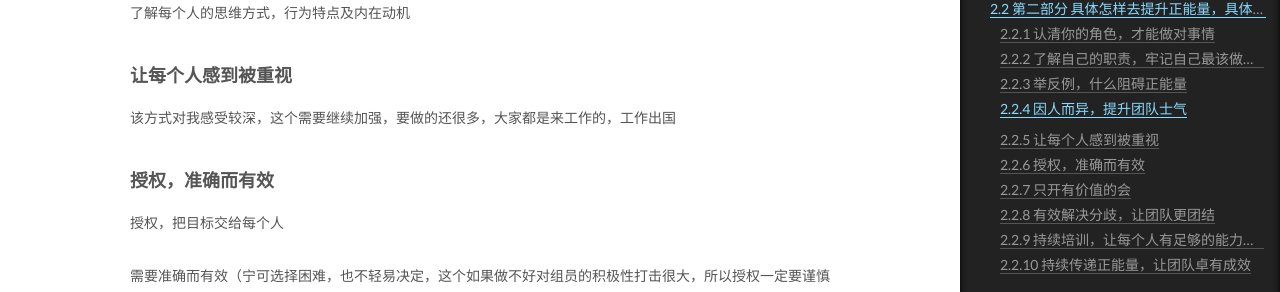
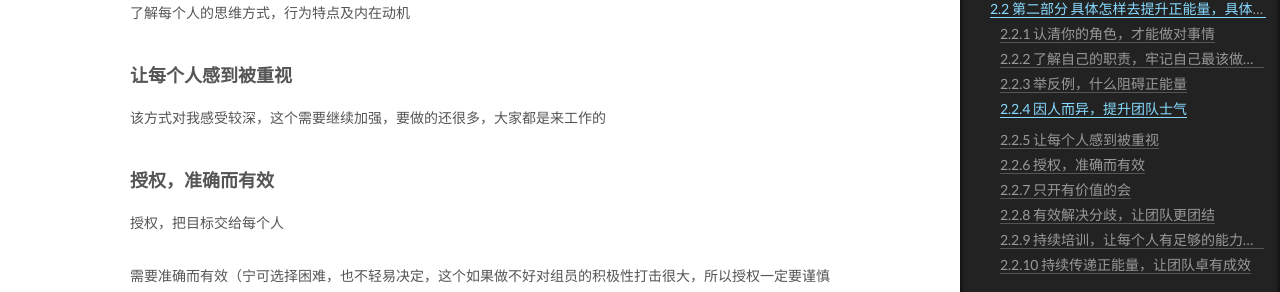
Before and after one commit to lkzlee/lkzlee.github.io, a Jekyll site: the page built from _posts/2018-03-22-团队正能量-带队伍就是带人心.md, in a window 1280 px wide and 1400 px high, scrolled down 2721 px. Shown: the part 149-441 px from the top of the window. Built offline with Jekyll 4.4.1, drawn with Linux system fonts in a browser that asks for light colours.

Commit message:
正能量书记笔记1

```diff
--- a/_posts/2018-03-22-团队正能量-带队伍就是带人心.md
+++ b/_posts/2018-03-22-团队正能量-带队伍就是带人心.md
@@ -65,7 +65,7 @@ description: 这本书讲了正能量的团队意义？如何打造正能量团
 
 ### 让每个人感到被重视
 
-该方式对我感受较深，这个需要继续加强，要做的还很多，大家都是来工作的，工作出国
+该方式对我感受较深，这个需要继续加强，要做的还很多，大家都是来工作的
 
 ### 授权，准确而有效
 
```
